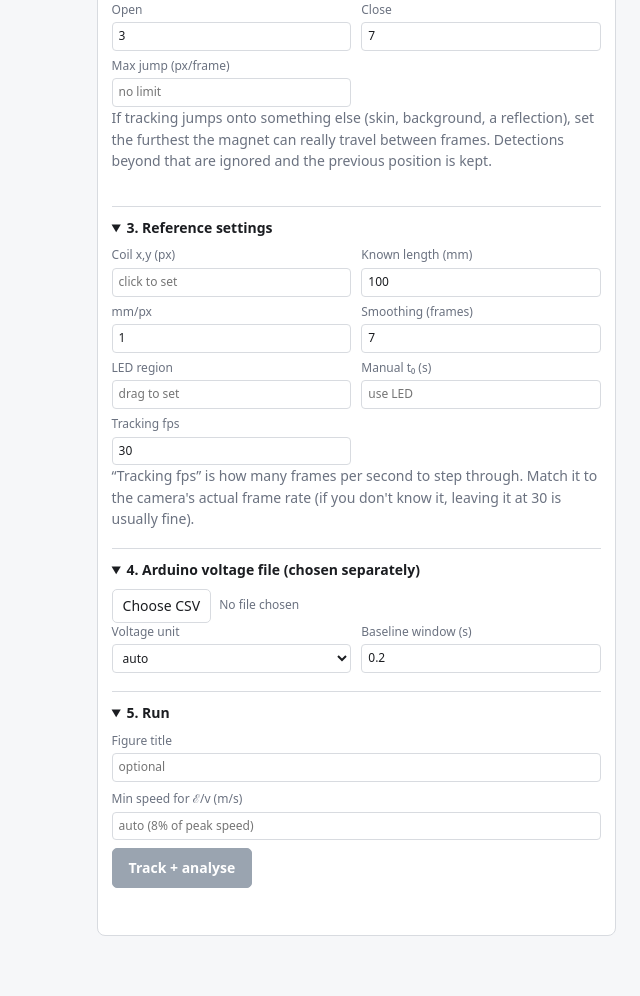
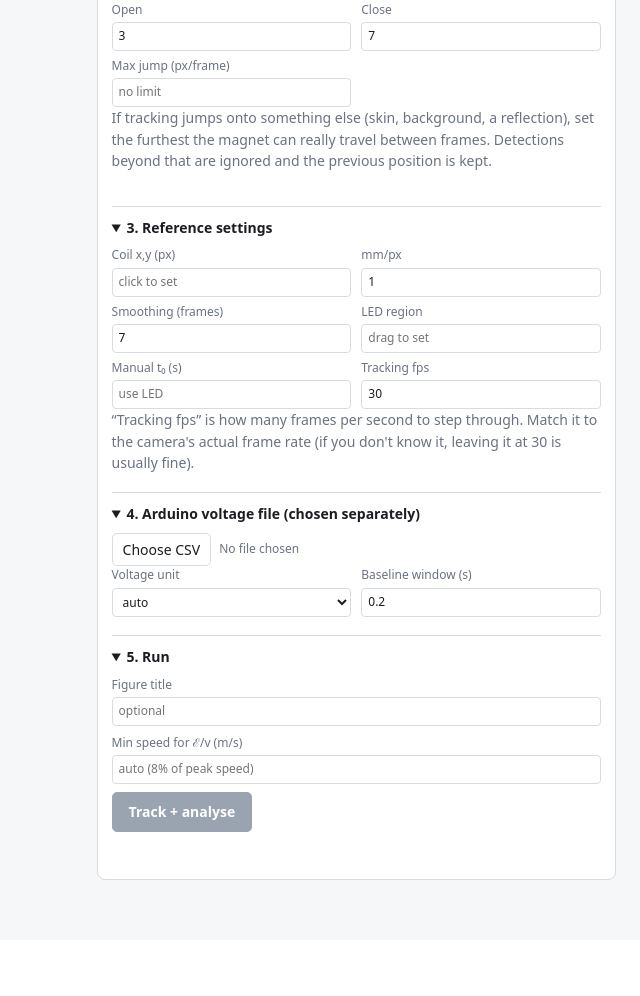
Before and after one commit to lolpopach/general-use, a Flask app: page / in a window 1280 px wide. Shown: the part 960-1956 px from the top of the page, without its empty margins (640-1280 px from the left). After the commit the page ends 1840 px from the top, so only its background shows below. Run offline with Flask 3, Linux system fonts and the light colour scheme.

Commit message:
Ask what the measured length really is, instead of assuming
Dragging a scale line used to calibrate immediately against a "Known length
(mm)" box that was pre-filled with 100 and sat in a different panel. So a
drag silently decided mm/px from a number nobody had confirmed, and every
distance and speed downstream came out wrong by however far off that guess
was, with nothing on screen saying so.

The measurement now reports itself under the canvas -- "256.0 px is really
[ ] mm" -- with the box focused, and applies nothing until a length is
actually typed. Once a scale exists a further drag reads out in millimetres
instead, so the same tool answers "how long is that?" as well as setting the
scale.

Two things worth naming:

- A new line clears the box first. Carrying the previous line's length over
  let the second drag re-scale everything off a number that was never about
  it -- the same defect in a new place, found by driving the page rather
  than by reading it.
- .scale-panel needed an explicit [hidden] rule: an author `display: flex`
  outranks the UA stylesheet's [hidden], so the panel showed before anything
  had been measured.

Verified in a browser end to end: drag leaves mm/px untouched, 256 px called
200 mm gives 0.78125, a second 192 px drag then reads 150.0 mm and leaves the
scale alone. The test was confirmed non-vacuous by restoring the old
assume-100mm behaviour and watching it fail.

```diff
--- a/faraday-cv/static/app.js
+++ b/faraday-cv/static/app.js
@@ -24,6 +24,9 @@ const state = {
   coil: null,
   ledRoi: null,
   scaleLine: null,
+  // Whether mm/px means anything yet.  It starts at 1, which is not a
+  // measurement -- it just means "no scale set, so a pixel counts as a mm".
+  calibrated: false,
   trimStart: null, // seconds; null means "from the start"
   trimEnd: null, //   seconds; null means "to the end"
   voltageFile: null,
@@ -68,6 +71,19 @@ function canvasPoint(event) {
   };
 }
 
+/** A readable caption on the canvas, on its own plate so it survives any
+ * background the frame happens to have under it. */
+function drawLengthLabel(x, y, text) {
+  ctx.font = "13px sans-serif";
+  const width = ctx.measureText(text).width;
+  const px = Math.min(Math.max(x + 8, 2), canvas.width - width - 8);
+  const py = Math.min(Math.max(y - 10, 16), canvas.height - 6);
+  ctx.fillStyle = "rgba(255, 255, 255, 0.85)";
+  ctx.fillRect(px - 4, py - 13, width + 8, 18);
+  ctx.fillStyle = "#2e7d32";
+  ctx.fillText(text, px, py);
+}
+
 /** Redraw the ROI/LED/scale/coil markers on top of whatever is on canvas now. */
 function drawMarkers() {
   if (state.segment.roi) {
@@ -94,7 +110,18 @@ function drawMarkers() {
     ctx.beginPath();
     ctx.moveTo(x0, y0);
     ctx.lineTo(x1, y1);
+    // end caps, so what was measured is unambiguous at both ends
+    for (const [cx, cy] of [
+      [x0, y0],
+      [x1, y1],
+    ]) {
+      ctx.moveTo(cx - 4, cy - 4);
+      ctx.lineTo(cx + 4, cy + 4);
+      ctx.moveTo(cx + 4, cy - 4);
+      ctx.lineTo(cx - 4, cy + 4);
+    }
     ctx.stroke();
+    drawLengthLabel(x1, y1, lengthLabel(scaleLinePx()));
   }
   if (state.coil) {
     const [x, y] = state.coil;
@@ -114,6 +141,59 @@ function drawMarkers() {
 function redrawFromCache() {
   if (state.lastPainted) ctx.putImageData(state.lastPainted, 0, 0);
   drawMarkers();
+}
+
+/* ----------------------------------------------------------- length scale */
+
+function mmPerPx() {
+  const value = parseFloat($("mm-per-px").value);
+  return Number.isFinite(value) && value > 0 ? value : null;
+}
+
+/** Length of the drawn scale line in pixels, or 0 if there is none. */
+function scaleLinePx() {
+  if (!state.scaleLine) return 0;
+  const [x0, y0, x1, y1] = state.scaleLine;
+  return Math.hypot(x1 - x0, y1 - y0);
+}
+
+/** How a dragged length reads: pixels, plus millimetres once calibrated. */
+function lengthLabel(px) {
+  const scale = state.calibrated ? mmPerPx() : null;
+  return scale
+    ? `${px.toFixed(1)} px · ${(px * scale).toFixed(1)} mm`
+    : `${px.toFixed(1)} px`;
+}
+
+/**
+ * Show what was measured, and turn it into a scale once the user says what
+ * the line really is.
+ *
+ * Nothing is applied until they type a length. A line by itself carries no
+ * scale, and the previous default of "assume 100 mm" quietly multiplied every
+ * distance and speed in the results by however wrong that guess was.
+ */
+function updateScalePanel() {
+  const panel = $("scale-panel");
+  panel.hidden = !state.scaleLine;
+  if (!state.scaleLine) return;
+
+  const px = scaleLinePx();
+  $("scale-px").textContent = `${px.toFixed(1)} px`;
+
+  const mm = parseFloat($("scale-mm").value);
+  if (Number.isFinite(mm) && mm > 0 && px > 2) {
+    const scale = mm / px;
+    $("mm-per-px").value = scale.toFixed(5);
+    state.calibrated = true;
+    $("scale-result").textContent = `→ ${scale.toFixed(5)} mm/px`;
+  } else if (state.calibrated) {
+    // already calibrated, so this drag is just a measurement
+    $("scale-result").textContent =
+      `≈ ${(px * mmPerPx()).toFixed(1)} mm at the current scale`;
+  } else {
+    $("scale-result").textContent = "type the real length to set the scale";
+  }
 }
 
 let refreshTimer = null;
@@ -189,6 +269,12 @@ canvas.addEventListener("pointermove", (event) => {
     ctx.moveTo(start.x, start.y);
     ctx.lineTo(current.x, current.y);
     ctx.stroke();
+    ctx.setLineDash([]);
+    drawLengthLabel(
+      current.x,
+      current.y,
+      lengthLabel(Math.hypot(current.x - start.x, current.y - start.y)),
+    );
   } else {
     ctx.strokeRect(
       Math.min(start.x, current.x),
@@ -211,12 +297,16 @@ canvas.addEventListener("pointerup", () => {
     Math.abs(current.y - start.y),
   ];
   if (state.mode === "scale") {
-    state.scaleLine = [start.x, start.y, current.x, current.y];
     const px = Math.hypot(current.x - start.x, current.y - start.y);
-    const mm = parseFloat($("scale-length").value);
-    if (px > 2 && mm > 0) {
-      $("mm-per-px").value = (mm / px).toFixed(5);
-      setHint(`Length scale: ${px.toFixed(1)} px = ${mm} mm`);
+    // a stray click is not a measurement
+    state.scaleLine = px > 2 ? [start.x, start.y, current.x, current.y] : null;
+    // The length belonged to the previous line; carrying it over would let a
+    // new drag re-scale everything off a number that was never about it.
+    $("scale-mm").value = "";
+    updateScalePanel();
+    if (state.scaleLine) {
+      $("scale-mm").focus();
+      $("scale-mm").select();
     }
   } else if (state.mode === "led") {
     state.ledRoi = rect;
@@ -529,7 +619,9 @@ document.querySelectorAll("button.mode").forEach((btn) => {
     const hints = {
       magnet: "Click on the magnet to pick an HSV range.",
       coil: "Click the centre of the coil.",
-      scale: "Drag across a length you know, then check the mm value.",
+      scale:
+        "Drag across something whose real size you know (a ruler, the coil), " +
+        "then type that length below the canvas.",
       led: "Drag a rectangle over the LED (used for syncing).",
       roi: "Drag around just the area the magnet passes through to cut false detections.",
     };
@@ -585,12 +677,25 @@ $("max-jump").addEventListener("change", (event) => {
   scheduleRefresh();
 });
 
-$("scale-length").addEventListener("change", () => {
-  if (!state.scaleLine) return;
-  const [x0, y0, x1, y1] = state.scaleLine;
-  const px = Math.hypot(x1 - x0, y1 - y0);
-  const mm = parseFloat($("scale-length").value);
-  if (px > 2 && mm > 0) $("mm-per-px").value = (mm / px).toFixed(5);
+// live, so the scale follows each keystroke rather than waiting for a blur
+$("scale-mm").addEventListener("input", () => {
+  updateScalePanel();
+  redrawFromCache();
+});
+
+$("scale-clear").addEventListener("click", () => {
+  state.scaleLine = null;
+  $("scale-mm").value = "";
+  updateScalePanel();
+  redrawFromCache();
+});
+
+// typing mm/px straight in is its own way of calibrating
+$("mm-per-px").addEventListener("change", () => {
+  state.calibrated = mmPerPx() !== null;
+  $("scale-mm").value = "";
+  updateScalePanel();
+  redrawFromCache();
 });
 
 buildSliders();
--- a/faraday-cv/templates/index.html
+++ b/faraday-cv/templates/index.html
@@ -54,6 +54,24 @@
           >
         </div>
         <p id="hint" class="hint">Choose a video to begin.</p>
+
+        <div id="scale-panel" class="scale-panel" hidden>
+          <span class="scale-icon">📏</span>
+          <span id="scale-px" class="scale-px"></span>
+          <label class="scale-entry"
+            >is really
+            <input
+              id="scale-mm"
+              type="number"
+              step="0.1"
+              min="0"
+              placeholder="?"
+            />
+            mm</label
+          >
+          <span id="scale-result" class="scale-result"></span>
+          <button id="scale-clear" class="ghost" type="button">Clear</button>
+        </div>
       </section>
 
       <section class="panel">
@@ -166,10 +184,6 @@
               <input id="coil" type="text" placeholder="click to set"
             /></label>
             <label
-              >Known length (mm)
-              <input id="scale-length" type="number" value="100"
-            /></label>
-            <label
               >mm/px
               <input id="mm-per-px" type="number" step="0.0001" value="1"
             /></label>
```
Also changed, not shown: faraday-cv/static/style.css (+46 -0 lines), faraday-cv/tests/browser/test_e2e.py (+78 -0 lines), faraday-cv/README.md.
